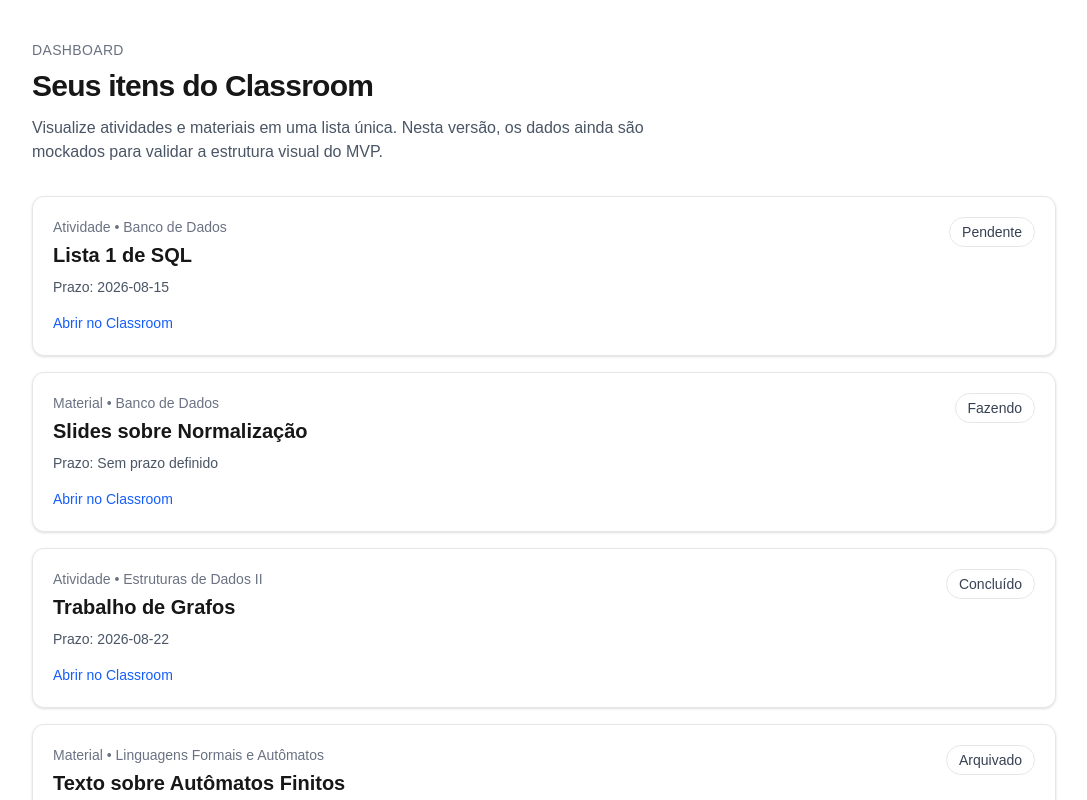
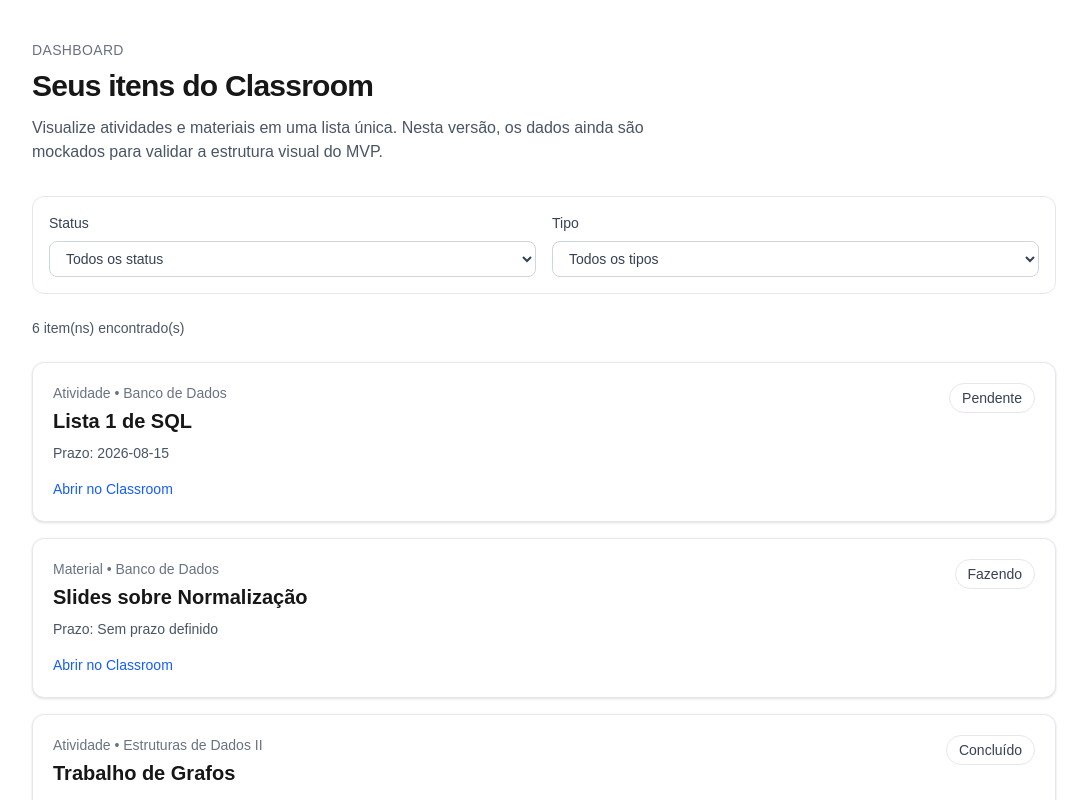
Before and after one commit to wallsan1821/classroom-organizer, a Next.js app: page /dashboard in a window 1280 px wide. Shown: the top 800 px of the page, without its empty margins (96-1183 px from the left). Built offline with nearby package versions, Linux system fonts and the light colour scheme.

Commit message:
feat: add filters to mock dashboard

```diff
--- a/app/dashboard/page.tsx
+++ b/app/dashboard/page.tsx
@@ -1,4 +1,4 @@
-import { ClassroomItemCard } from "@/components/classroom-item-card";
+import { DashboardContent } from "@/components/dashboard-content";
 import { mockClassroomItems } from "@/lib/mock-classroom-items";
 
 export default function DashboardPage() {
@@ -20,11 +20,7 @@
           </p>
         </div>
 
-        <div className="grid gap-4">
-          {mockClassroomItems.map((item) => (
-            <ClassroomItemCard key={item.id} item={item} />
-          ))}
-        </div>
+        <DashboardContent items={mockClassroomItems} />
       </section>
     </main>
   );
--- /dev/null
+++ b/components/dashboard-content.tsx
@@ -0,0 +1,102 @@
+"use client";
+
+import { useMemo, useState } from "react";
+
+import { ClassroomItemCard } from "@/components/classroom-item-card";
+import { itemTypeLabels, statusLabels } from "@/lib/classroom-item-labels";
+import type {
+  ClassroomItemStatus,
+  ClassroomItemType,
+  MockClassroomItem,
+} from "@/lib/mock-classroom-items";
+
+type DashboardContentProps = {
+  items: MockClassroomItem[];
+};
+
+type StatusFilter = ClassroomItemStatus | "ALL";
+type TypeFilter = ClassroomItemType | "ALL";
+
+const statusFilterOptions: { value: StatusFilter; label: string }[] = [
+  { value: "ALL", label: "Todos os status" },
+  { value: "PENDING", label: statusLabels.PENDING },
+  { value: "DOING", label: statusLabels.DOING },
+  { value: "DONE", label: statusLabels.DONE },
+  { value: "ARCHIVED", label: statusLabels.ARCHIVED },
+];
+
+const typeFilterOptions: { value: TypeFilter; label: string }[] = [
+  { value: "ALL", label: "Todos os tipos" },
+  { value: "COURSE_WORK", label: itemTypeLabels.COURSE_WORK },
+  { value: "MATERIAL", label: itemTypeLabels.MATERIAL },
+];
+
+export function DashboardContent({ items }: DashboardContentProps) {
+  const [statusFilter, setStatusFilter] = useState<StatusFilter>("ALL");
+  const [typeFilter, setTypeFilter] = useState<TypeFilter>("ALL");
+
+  const filteredItems = useMemo(() => {
+    return items.filter((item) => {
+      const matchesStatus =
+        statusFilter === "ALL" || item.status === statusFilter;
+
+      const matchesType = typeFilter === "ALL" || item.type === typeFilter;
+
+      return matchesStatus && matchesType;
+    });
+  }, [items, statusFilter, typeFilter]);
+
+  return (
+    <div className="flex flex-col gap-6">
+      <div className="grid gap-4 rounded-xl border border-gray-200 bg-white p-4 sm:grid-cols-2">
+        <label className="flex flex-col gap-2 text-sm font-medium text-gray-700">
+          Status
+          <select
+            value={statusFilter}
+            onChange={(event) =>
+              setStatusFilter(event.target.value as StatusFilter)
+            }
+            className="rounded-lg border border-gray-300 px-3 py-2 text-sm"
+          >
+            {statusFilterOptions.map((option) => (
+              <option key={option.value} value={option.value}>
+                {option.label}
+              </option>
+            ))}
+          </select>
+        </label>
+
+        <label className="flex flex-col gap-2 text-sm font-medium text-gray-700">
+          Tipo
+          <select
+            value={typeFilter}
+            onChange={(event) => setTypeFilter(event.target.value as TypeFilter)}
+            className="rounded-lg border border-gray-300 px-3 py-2 text-sm"
+          >
+            {typeFilterOptions.map((option) => (
+              <option key={option.value} value={option.value}>
+                {option.label}
+              </option>
+            ))}
+          </select>
+        </label>
+      </div>
+
+      <p className="text-sm text-gray-600">
+        {filteredItems.length} item(ns) encontrado(s)
+      </p>
+
+      {filteredItems.length > 0 ? (
+        <div className="grid gap-4">
+          {filteredItems.map((item) => (
+            <ClassroomItemCard key={item.id} item={item} />
+          ))}
+        </div>
+      ) : (
+        <div className="rounded-xl border border-dashed border-gray-300 p-8 text-center text-gray-600">
+          Nenhum item encontrado com os filtros selecionados.
+        </div>
+      )}
+    </div>
+  );
+}
```
